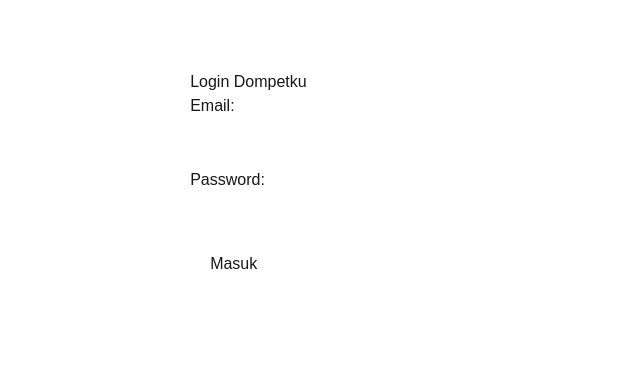
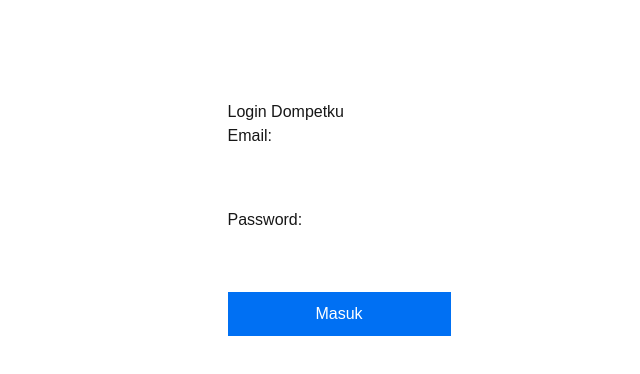
Before and after one commit to alfindevin/dompetkuapp, a Next.js app: page /login in a window 1280 px wide. Shown: the top 374 px of the page, without its empty margins (301-941 px from the left). Built offline with nearby package versions, Linux system fonts and the light colour scheme.

Commit message:
Update page.tsx

```diff
--- a/app/login/page.tsx
+++ b/app/login/page.tsx
@@ -1,6 +1,7 @@
 'use client';
+
 import { useState } from 'react';
-import { supabase } from '@/lib/supabase'; // sesuaikan dengan lokasi file createClient Anda
+import { supabase } from '../supabaseClient';
 import { useRouter } from 'next/navigation';
 
 export default function LoginPage() {
@@ -21,36 +22,40 @@
     if (error) {
       alert('Gagal login: ' + error.message);
     } else {
-      router.push('/'); // Lempar ke halaman utama setelah berhasil login
+      router.push('/'); // Mengarahkan ke halaman utama setelah sukses login
     }
     setLoading(false);
   };
 
   return (
-    <div style={{ maxWidth: 400, margin: '50px auto', padding: 20 }}>
+    <div style={{ maxWidth: 400, margin: '80px auto', padding: 20, fontFamily: 'sans-serif' }}>
       <h2>Login Dompetku</h2>
       <form onSubmit={handleLogin}>
-        <div style={{ marginBottom: 10 }}>
-          <label>Email:</label>
+        <div style={{ marginBottom: 15 }}>
+          <label style={{ display: 'block', marginBottom: 5 }}>Email:</label>
           <input
             type="email"
             value={email}
             onChange={(e) => setEmail(e.target.value)}
             required
-            style={{ width: '100%', padding: 8 }}
+            style={{ width: '100%', padding: 8, boxSizing: 'border-box' }}
           />
         </div>
-        <div style={{ marginBottom: 10 }}>
-          <label>Password:</label>
+        <div style={{ marginBottom: 15 }}>
+          <label style={{ display: 'block', marginBottom: 5 }}>Password:</label>
           <input
             type="password"
             value={password}
             onChange={(e) => setPassword(e.target.value)}
             required
-            style={{ width: '100%', padding: 8 }}
+            style={{ width: '100%', padding: 8, boxSizing: 'border-box' }}
           />
         </div>
-        <button type="submit" disabled={loading} style={{ padding: '10px 20px' }}>
+        <button
+          type="submit"
+          disabled={loading}
+          style={{ width: '100%', padding: '10px', background: '#0070f3', color: '#fff', border: 'none', cursor: 'pointer' }}
+        >
           {loading ? 'Memproses...' : 'Masuk'}
         </button>
       </form>
```
